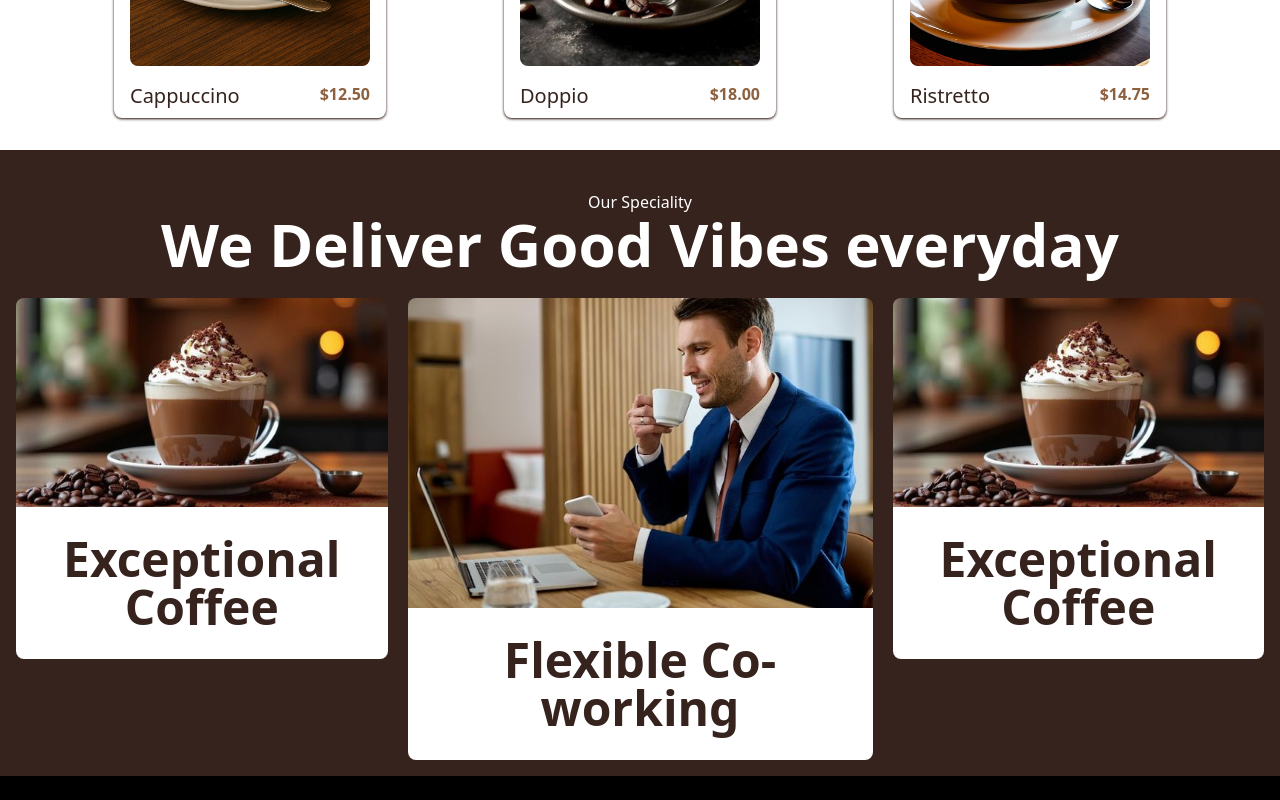
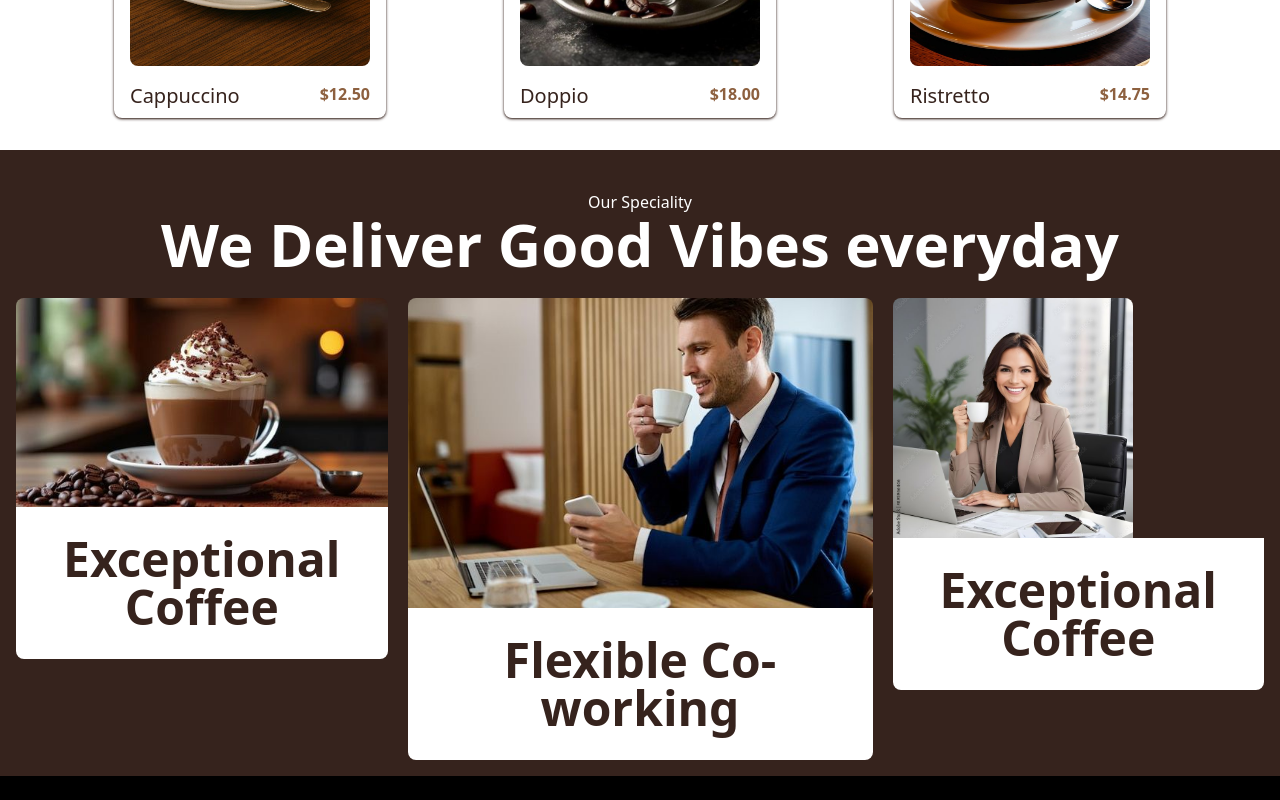
Before and after one commit to Developerfiyin/Finpay-project, a React (Vite) app: page / in a window 1280 px wide. Shown: the part 1302-2102 px from the top of the page. Built offline with nearby package versions, Linux system fonts and the light colour scheme.

Commit message:
updated section

```diff
--- a/src/Components/Speciality.jsx
+++ b/src/Components/Speciality.jsx
@@ -1,6 +1,7 @@
 import React from 'react'
 import coffee from '../assets/coffee.png'
 import Worker from '../assets/worker 1.png'
+import Worker1 from '../assets/worker 2.png'
 
 const Speciality = () => {
   return (
@@ -23,8 +24,8 @@ const Speciality = () => {
                  </div>
             </div>
 
- <div className=''>
-            <img src={coffee} alt="The exceptional coffee image" className='rounded-t-lg'/>
+      <div className=''>
+            <img src={Worker1} alt="The exceptional coffee image" className='rounded-t-lg h-60 w-60'/>
                  <div className='bg-white rounded-b-lg'>
                     <h1 className='text-5xl p-7 font-semibold text-[#36231d]'> Exceptional Coffee</h1>
                  </div>
```
